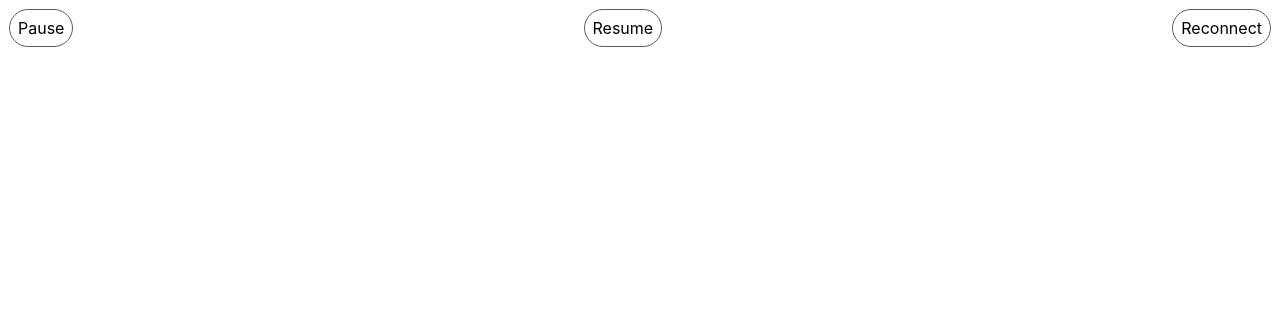
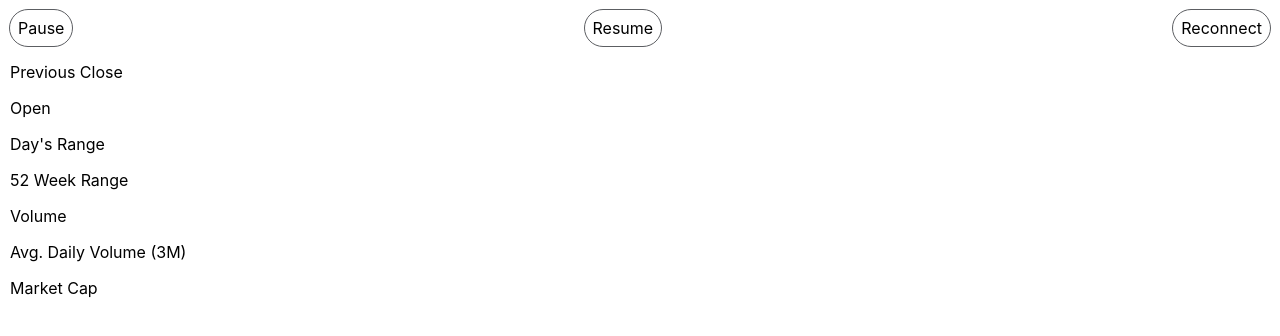
Before and after one commit to kenny-f/TeslaStonk, an Electron app: page index.html in a window 1280 px wide. Drawn offline with nearby package versions, Linux system fonts and the light colour scheme; a web font is replaced by a local one.

Commit message:
use https to load font

```diff
--- a/index.html
+++ b/index.html
@@ -7,7 +7,7 @@
   <meta http-equiv="X-UA-Compatible" content="IE=edge" />
   <meta name="viewport" content="width=device-width, initial-scale=1" />
   <meta http-equiv="Content-Security-Policy" content="script-src 'self';" />
-  <link href="http://fonts.cdnfonts.com/css/gotham-book" rel="stylesheet">
+  <link href="https://fonts.cdnfonts.com/css/gotham-book" rel="stylesheet">
 
   <style>
     /* RESET - START */
@@ -82,6 +82,14 @@
       justify-content: space-between;
       margin-bottom: 16px;
     }
+
+    #financials {
+      margin-top: 16px;
+      display: grid;
+      grid-template-columns: 1fr 1fr;
+      row-gap: 16px;
+      /* grid-template-rows: 1fr 1fr; */
+    }
   </style>
 </head>
 
@@ -91,7 +99,32 @@
     <button id="resume">Resume</button>
     <button id="reconnect">Reconnect</button>
   </div>
-  <div id="chart" />
+  <div>
+    <div id="chart"></div>
+  </div>
+
+  <div id="financials">
+    <div>Previous Close</div>
+    <div id="pc-value"></div>
+
+    <div>Open</div>
+    <div id="open-value"></div>
+
+    <div>Day's Range</div>
+    <div id="day-range-value"></div>
+
+    <div>52 Week Range</div>
+    <div id="year-range-value"></div>
+
+    <div>Volume</div>
+    <div id="volume-value"></div>
+
+    <div>Avg. Daily Volume (3M)</div>
+    <div id="avg-volume-value"></div>
+
+    <div>Market Cap</div>
+    <div id="market-cap-value"></div>
+  </div>
 </body>
 
 <script src="./src/index.js"></script>
```
